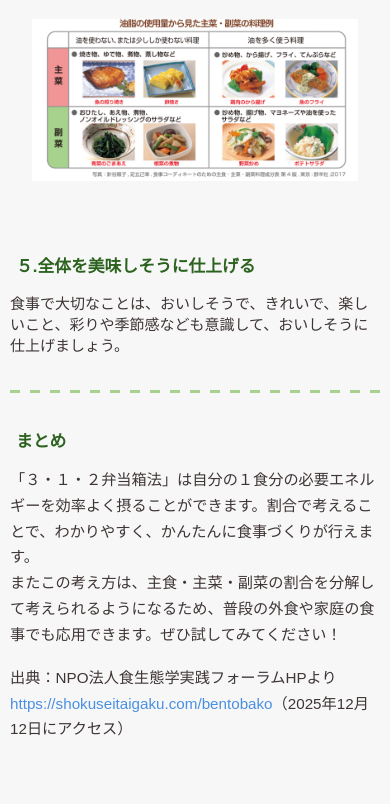
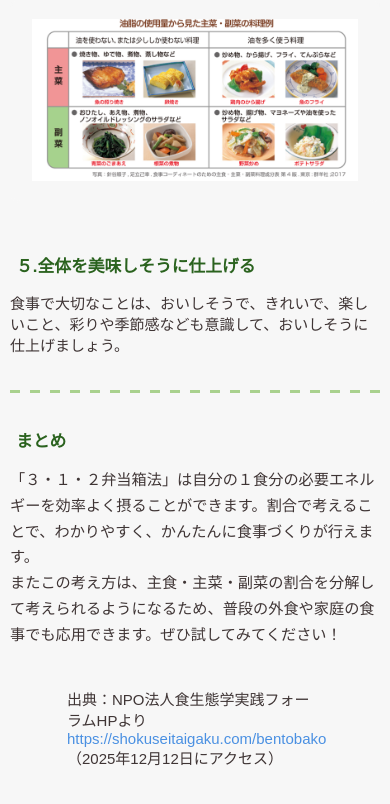
Before and after one commit to gohan-desu/health_app, a plain HTML site: page columns/articles/004-1_312bento.html in a window 390 px wide. Shown: the part 3783-4587 px from the top of the page. Drawn offline with Linux system fonts and the light colour scheme.

```diff
--- a/columns/articles/004-1_312bento.html
+++ b/columns/articles/004-1_312bento.html
@@ -115,8 +115,6 @@
 
 }
 
-
-
 .top-bar-title {
     font-size: 1.2rem;
     font-weight: bold;
@@ -128,9 +126,6 @@
     line-height: 1.5;
     margin-bottom: 0;
     display: inline-block; /* 幅を文字の長さだけにする */
-
-
-
 }
 
 .top-bar img{
@@ -159,6 +154,13 @@
     margin-bottom: 20px;
     font-size: 1.1em;
 }
+
+/* --- 余白 --- */
+  .box {
+    margin: 0 auto; /* 上下は0、左右は自動調整 */
+    padding: 40px 20px 10px; /* 上40px、左右20px、下10px */
+  }
+
 
 /* 写真のボックス */
 .content-box {
@@ -363,6 +365,13 @@
   .content-box {
     padding: 16px;
     font-size: 0.95rem;
+  }
+
+  /* --- 余白 --- */
+  .box {
+    width: 80%;
+    margin: 0 auto; /* 上下は0、左右は自動調整 */
+    padding: 40px 20px 10px; /* 上40px、左右20px、下10px */
   }
 
   /* --- 画像枠をスマホ幅に合わせる --- */
@@ -677,9 +686,7 @@
             <p>
                 食事で大切なことは、おいしそうで、きれいで、楽しいこと、彩りや季節感なども意識して、おいしそうに仕上げましょう。
             </p>
-
         <hr class="section-divider">
-
         </section>
 
         <section class="summary">
@@ -688,11 +695,12 @@
                 「３・１・２弁当箱法」は自分の１食分の必要エネルギーを効率よく摂ることができます。割合で考えることで、わかりやすく、かんたんに食事づくりが行えます。<br>
                  またこの考え方は、主食・主菜・副菜の割合を分解して考えられるようになるため、普段の外食や家庭の食事でも応用できます。ぜひ試してみてください！
             </p>
-            <br>
-            <p>出典：NPO法人食生態学実践フォーラムHPより</p>
-            <p><a href="https://shokuseitaigaku.com/bentobako">https://shokuseitaigaku.com/bentobako</a>（2025年12月12日にアクセス）</p>
         </section>
 
+        <div class="box">
+        <p>出典：NPO法人食生態学実践フォーラムHPより</p>
+        <p><a href="https://shokuseitaigaku.com/bentobako">https://shokuseitaigaku.com/bentobako</a>（2025年12月12日にアクセス）</p>
+        </div>
 
     </main>
 
```
Also changed, not shown: columns/articles/004-2_PFC.html (+1 -1 lines).
